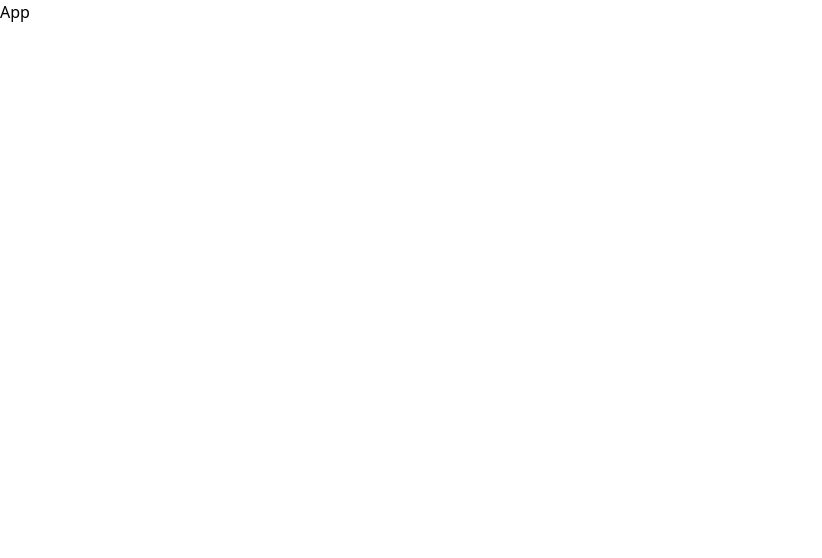
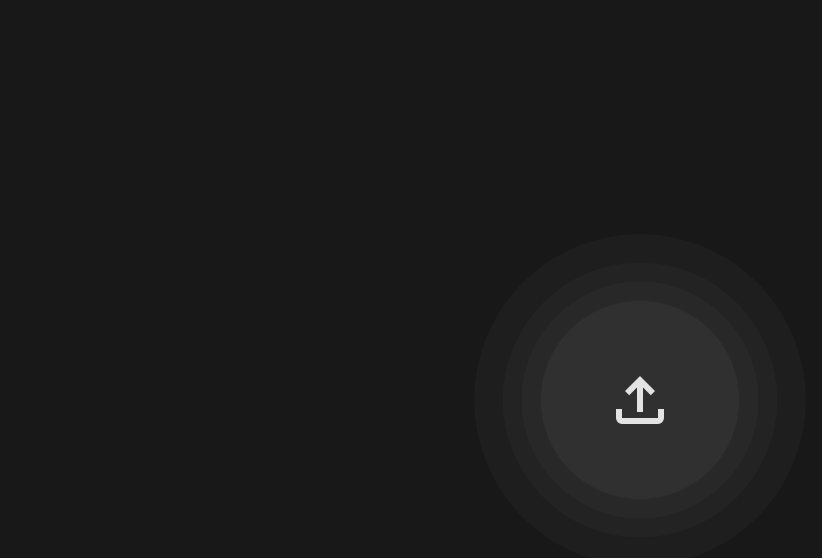
Before and after one commit to Lucid-Synth/fileflow, a React (Vite) app in the folder frontend/: page / in a window 1280 px wide. Shown: the top 558 px of the page, without its empty margins (0-822 px from the left). Built offline with nearby package versions, Linux system fonts and the light colour scheme.

Commit message:
fix home

```diff
--- a/frontend/src/App.tsx
+++ b/frontend/src/App.tsx
@@ -1,8 +1,8 @@
-import React from 'react'
+import Home from './pages/Home'
 
 const App = () => {
   return (
-    <div>App</div>
+    <Home />
   )
 }
 
```
